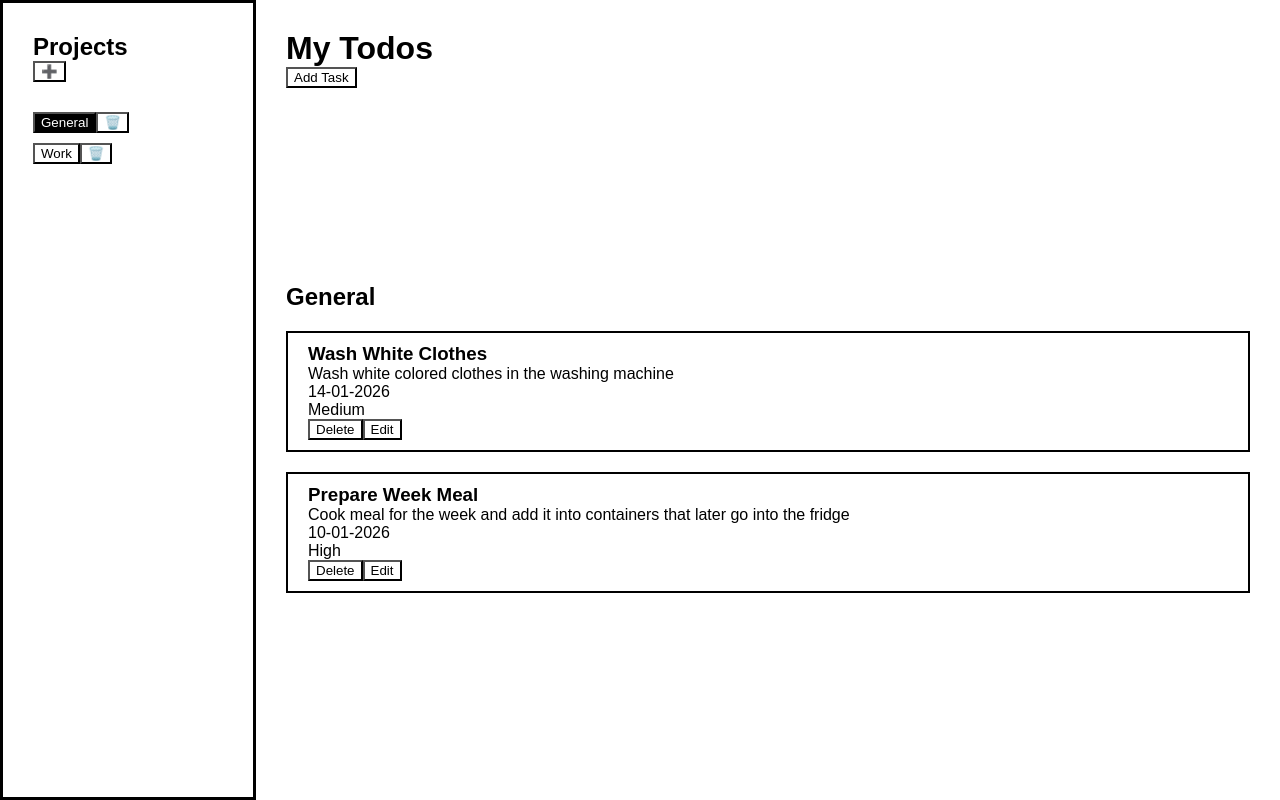
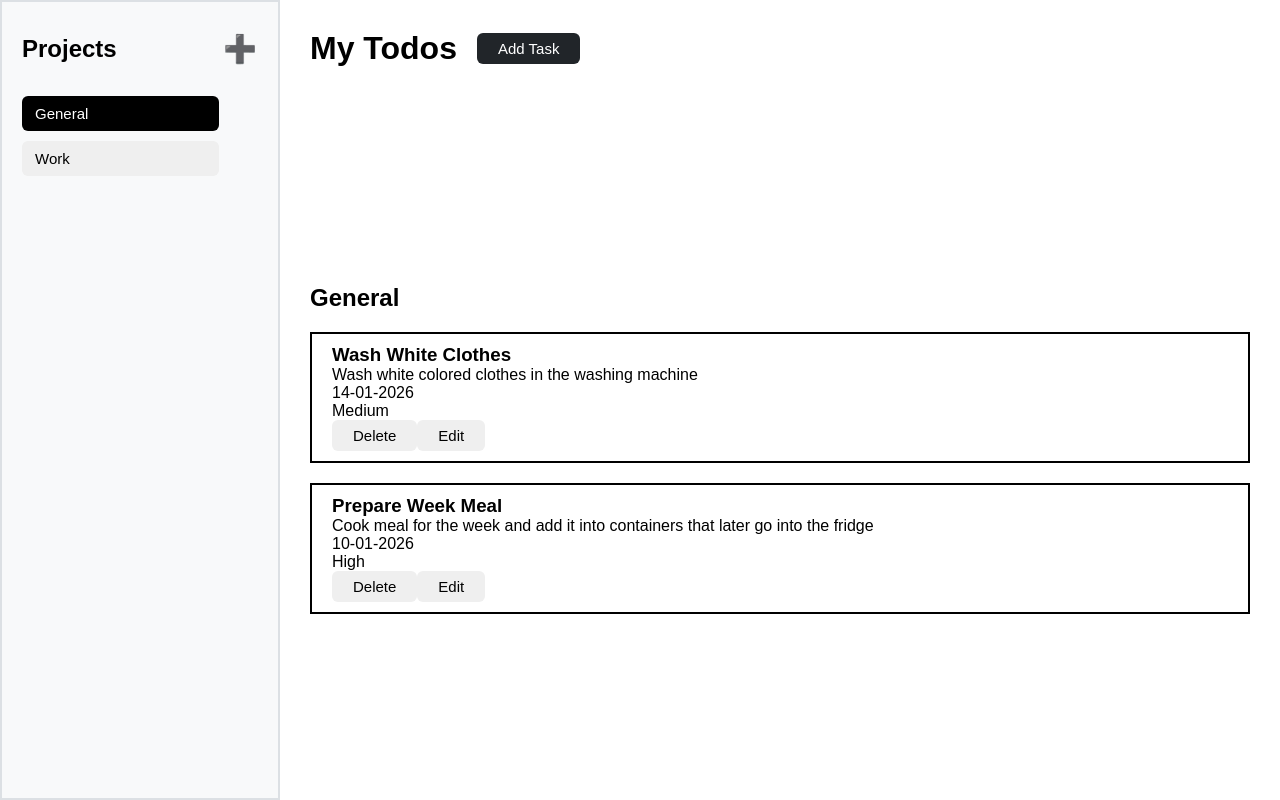
Before and after one commit to vbenedeto/todo-list, a website built with webpack: page src/template.html in a window 1280 px wide. Built offline with nearby package versions, Linux system fonts and the light colour scheme.

Commit message:
Style Sidebar element and its children

```diff
--- a/src/displayController.js
+++ b/src/displayController.js
@@ -5,28 +5,28 @@ export function renderProjects({ projects, activeProject, onSelect, onDelete })
   projectMenu.textContent = "";
 
   projects.forEach((project) => {
-    const btnContainer = document.createElement("div");
-    btnContainer.classList.add("btn-container");
+    const projectItem = document.createElement("div");
+    projectItem.classList.add("project-list__item");
 
     const projectBtn = document.createElement("button");
     projectBtn.textContent = project.name;
-    projectBtn.classList.add("project-btn");
+    projectBtn.classList.add("project-list__btn-select");
 
     const deleteProjectBtn = document.createElement("button");
     deleteProjectBtn.textContent = "🗑️";
-
-    btnContainer.append(projectBtn, deleteProjectBtn);
+    deleteProjectBtn.classList.add("project-list__btn-delete");
 
     if (activeProject && project.name === activeProject.name) {
-      projectBtn.classList.add("active-project");
+      projectBtn.classList.add("project-list__btn-select--active");
     }
 
-    projectMenu.appendChild(btnContainer);
+    projectItem.append(projectBtn, deleteProjectBtn);
+    projectMenu.appendChild(projectItem);
 
     projectBtn.addEventListener("click", () => {
-      const allBtns = document.querySelectorAll(".project-btn");
-      allBtns.forEach(btn => btn.classList.remove("active-project"));
-      projectBtn.classList.add("active-project");
+      const allBtns = document.querySelectorAll(".project-list__btn-select");
+      allBtns.forEach(btn => btn.classList.remove("project-list__button--active"));
+      projectBtn.classList.add("project-list__button--active");
 
       onSelect(project);
     });
@@ -83,7 +83,7 @@ export function renderTodos(project, onDelete, onEdit) {
 
 export function setupModal() {
   const dialog = document.getElementById("project-dialog");
-  const openBtn = document.getElementById("add-project");
+  const openBtn = document.getElementById("add-project-btn");
   const closeBtn = document.getElementById("project-cancel-btn");
 
   openBtn.addEventListener("click", () => {
--- a/src/styles.css
+++ b/src/styles.css
@@ -1,29 +1,110 @@
+:root {
+  /* Backgrounds */
+  --bg-main: #ffffff;
+  /* Main todo section */
+  --bg-sidebar: #f8f9fa;
+  /* Light grey for sidebar */
+  --bg-dialog: #ffffff;
+  /* Modal background */
+
+  /* Borders & Dividers */
+  --border-color: #e9ecef;
+  /* Subtle lines */
+
+  /* Text */
+  --text-main: #212529;
+  /* Near black */
+  --text-muted: #6c757d;
+  /* Medium grey for descriptions */
+
+  /* Buttons */
+  --btn-primary-bg: #212529;
+  /* Black for "Submit/Add" */
+  --btn-primary-text: #ffffff;
+
+  --btn-secondary-bg: #f8f9fa;
+  /* Light grey for "Cancel" */
+  --btn-secondary-text: #495057;
+
+  --btn-hover: #343a40;
+  /* Slightly lighter black for hover */
+  --sidebar-item-hover: #e9ecef;
+}
+
 * {
   margin: 0;
   box-sizing: border-box;
   font-family: "Poppins", sans-serif;
-  background-color: rgb(255, 255, 255);
+  /* background-color: rgb(255, 255, 255); */
 }
 
+button {
+  padding: 6px 20px;
+  border-radius: 6px;
+  border: 1px solid transparent;
+  cursor: pointer;
+  font-size: 15px;
+  transition: background-color 0.2s;
+}
+
+.btn--primary {
+  background-color: var(--btn-primary-bg);
+  color: var(--btn-primary-text);
+}
+
+.btn--primary:hover {
+  background-color: var(--btn-hover);
+}
+
+.btn--secondary {
+  background-color: var(--btn-secondary-bg);
+  color: var(--btn-secondary-text);
+  border: 1px solid var(--border-color);
+}
+
+/* MAIN GRID */
+#main-grid {
+  display: grid;
+  grid-template-columns: 280px 1fr;
+  grid-template-rows: auto 1fr;
+  min-height: 100vh;
+  background-color: var(--bg-main);
+}
+
+/* HEADER */
 header {
   padding: 30px;
-
+  display: flex;
+  align-items: center;
+  gap: 20px;
 }
 
-#main-grid {
-  min-height: 100vh;
-  display: grid;
-  grid-template-columns: 1fr 4fr;
-  grid-template-rows: 75px 4fr;
-}
-
+/* SIDEBAR */
 #sidebar {
   grid-row: 1 / 3;
   display: flex;
   flex-direction: column;
   gap: 30px;
-  padding: 30px;
-  border: 3px solid black;
+  padding: 30px 20px;
+  border: 2px solid #dce0e4;;
+  background-color: var(--bg-sidebar);
+}
+
+#add-project-btn {
+  background: none;
+  font-size: 27px;
+  padding: 0;
+  transition: transform 0.3s ease;
+}
+
+#add-project-btn:hover {
+  transform: rotate(90deg);
+}
+
+.project-list__title-container {
+  display: flex;
+  align-items: center;
+  justify-content: space-between;
 }
 
 #projects-menu {
@@ -32,19 +113,48 @@ header {
   gap: 10px;
 }
 
-.project-btn.active-project {
+.project-list__item {
+  display: flex;
+  align-items: center;
+  width: 100%;
+  gap: 8px;
+}
+
+.project-list__btn-select {
+  flex: 1;
+  text-align: left;
+  padding: 8px 12px;
+}
+
+.project-list__btn-select:hover {
+  background-color: #fee2e2;
+  color: black;
+}
+
+.project-list__btn-select--active {
   color: white;
   background-color: black;
 }
 
-.project-btn {
-  cursor: pointer;
+.project-list__btn-delete {
+  padding: 6px;
+  background: none;
+  border: none;
+  visibility: hidden;
+  opacity: 0;
 }
 
-.project-btn:hover {
-
+.project-list__item:hover .project-list__btn-delete {
+  visibility: visible;
+  opacity: 1;
 }
 
+.project-list__btn-delete:hover {
+  transform: scale(1.2);
+  background-color: #fee2e2;
+}
+
+/* TODOS */
 #todos-display {
   display: flex;
   flex-direction: column;
--- a/src/template.html
+++ b/src/template.html
@@ -10,16 +10,16 @@
 <body>
   <div id="main-grid">
     <aside id="sidebar">
-      <div class="project-container">
+      <div class="project-list__title-container">
         <h1>Projects</h1>
-        <button id="add-project">➕</button>
+        <button id="add-project-btn" class="btn btn--primary">➕</button>
       </div>
       <div id="projects-menu"></div>
     </aside>
 
     <header>
       <h1>My Todos</h1>
-      <button id="add-todo">Add Task</button>
+      <button id="add-todo" class="btn btn--primary">Add Task</button>
     </header>
 
     <dialog id="todo-dialog">
```
